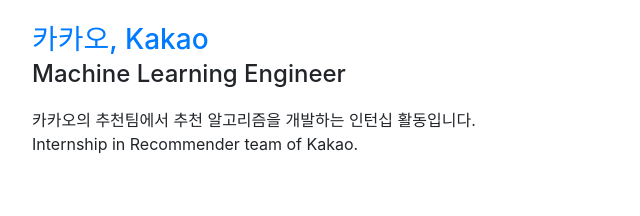
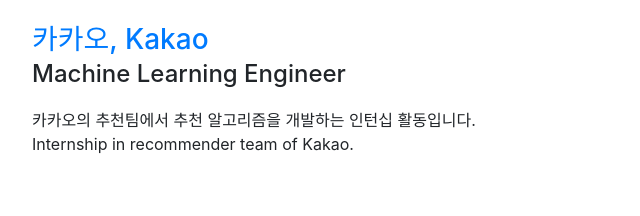
Before and after one commit to jarvis08/jarvis08.github.io, a website with bundled scripts: page index.html in a window 1280 px wide. Shown: the part 940-1156 px from the top of the page, 288-928 px from the left. Built offline with nearby package versions, Linux system fonts and the light colour scheme; a web font is replaced by a local one.

Commit message:
fixed typo

```diff
--- a/index.html
+++ b/index.html
@@ -111,7 +111,7 @@
             <h3 class="mb-0"><a href="https://www.kakaocorp.com/" target="_blank">카카오, Kakao</a></h3>
             <div class="subheading mb-3">Machine Learning Engineer</div>
             <p class="mb-0">카카오의 추천팀에서 추천 알고리즘을 개발하는 인턴십 활동입니다.</p>
-            <p>Internship in Recommender team of Kakao.</p>
+            <p>Internship in recommender team of Kakao.</p>
           </div>
           <div class="resume-date text-md-right">
             <span class="text-primary">Dec.2019 - Feb.2020</span>
```
